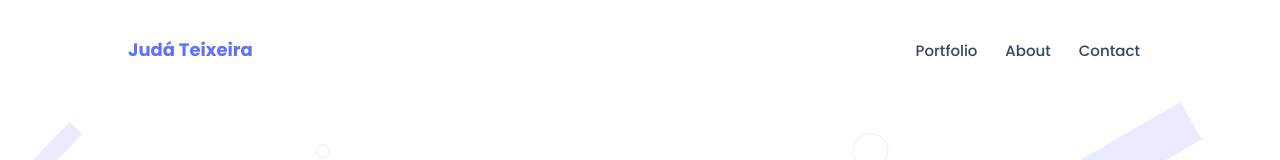
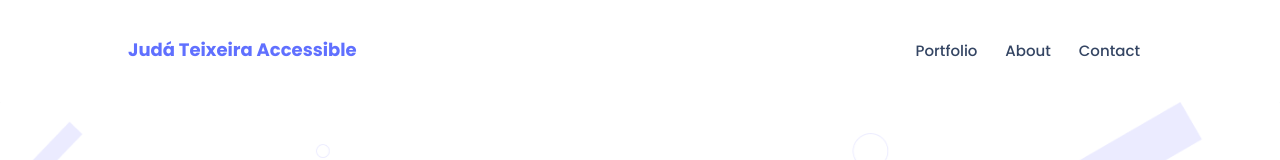
Before and after one commit to mrjuda/jt, a website: page index.html in a window 1280 px wide. Shown: the top 160 px of the page. Drawn offline with Linux system fonts and the light colour scheme.

Commit message:
Test change on header's name

```diff
--- a/index.html
+++ b/index.html
@@ -34,7 +34,7 @@
       </div>
       <div class="name">
         <a href="#">
-          Jud&aacute; Teixeira
+          Jud&aacute; Teixeira Accessible
         </a>
       </div>
       <div class="menu-mobile">
```
